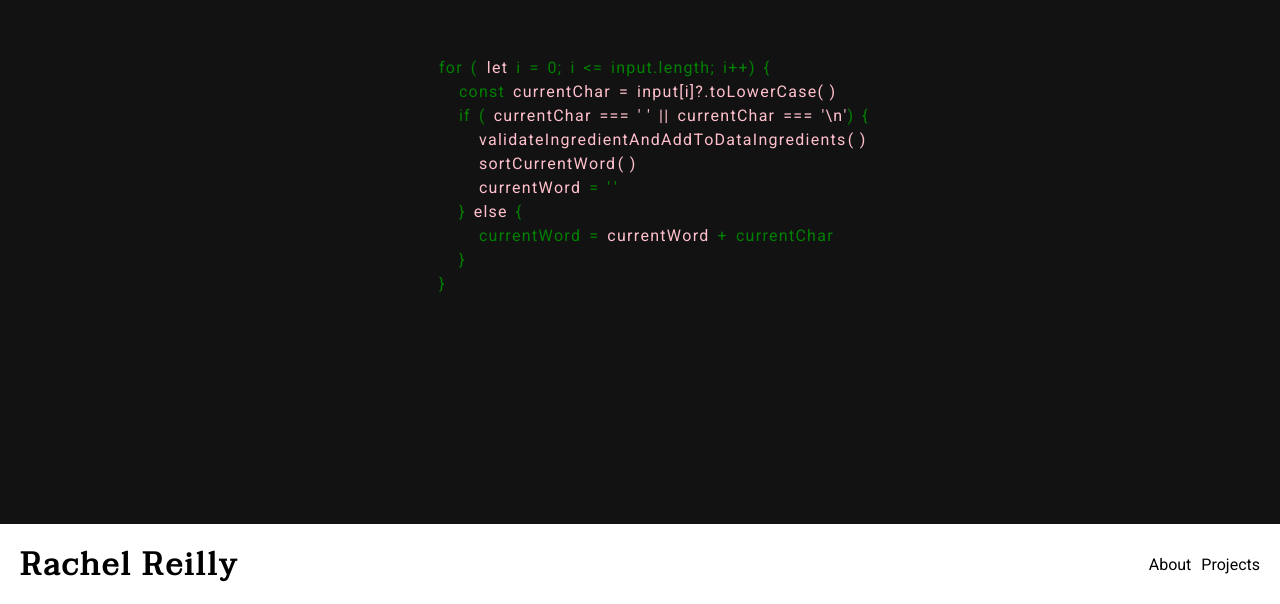
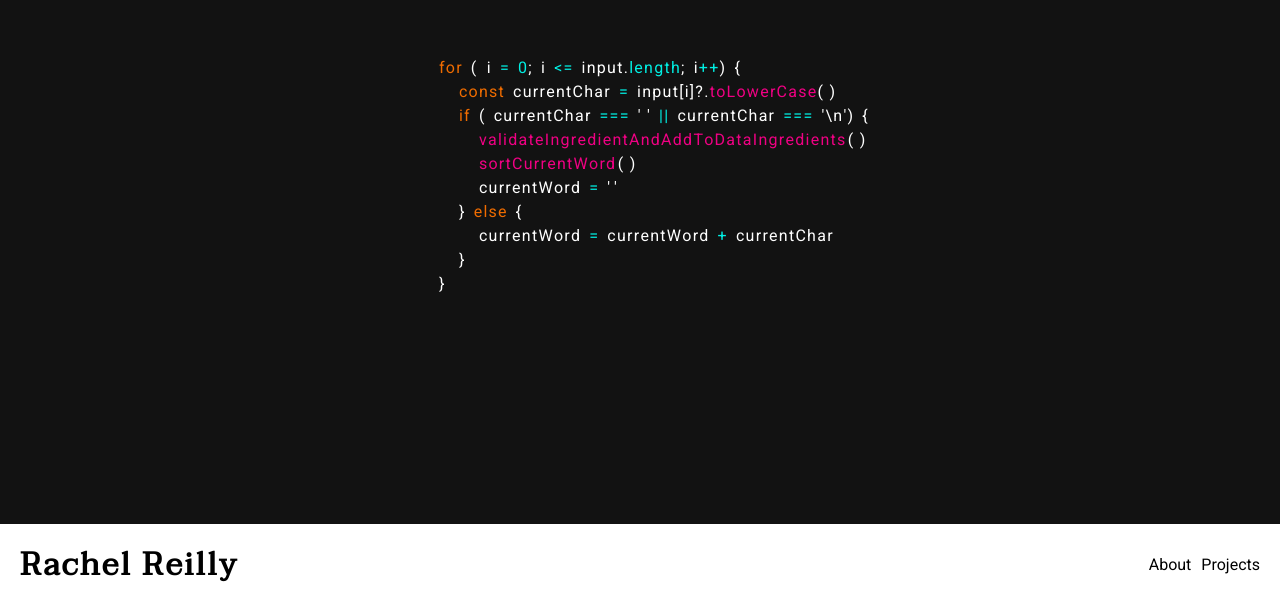
Before and after one commit to Rachanastasia/portfolio-new, a Next.js app: page / in a window 1280 px wide. Shown: the part 196-800 px from the top of the page. Built offline with nearby package versions, Linux system fonts and the light colour scheme.

Commit message:
adds colors to animation

```diff
--- a/components/Banner/LineOfText.js
+++ b/components/Banner/LineOfText.js
@@ -26,16 +26,15 @@ function FullLine({tabs, children}){
 export function Line19({tabs=1}){
     return (
        <FullLine tabs={tabs}>
-            <Word word='for' color='one' />
-            <Word word='( ' color='one' />
-            <Word word='let' color='two'  />
-            <Character char='i' />
-            <Character char='=' />
-            <Character char='0' />
+            <Word word='for' color='three' />
+            <Word word='( ' color='two' />
+            <Character char='i' color='two'  />
+            <Character char='=' color='one'/>
+            <Character char='0' color='one'/>
             <Character char=';' hasSpace={false}/>
             <Character char='i' />
             <Word word='<=' color='one' />
-            <Word word='input.' color='one' />
+            <Word word='input.' color='two' />
             <Word word='length' color='one' hasSpace={false}/>
             <Character char=';' hasSpace={false}/>
             <Character char='i' />
@@ -49,11 +48,11 @@ export function Line19({tabs=1}){
 export function Line20({tabs=1}){
     return (
        <FullLine tabs={tabs}>
-            <Word word='const' color='one' />
+            <Word word='const' color='three' />
             <Word word='currentChar' color='two' />
-            <Word word='=' color='two' />
+            <Word word='=' color='one' />
             <Word word='input[i]?.' color='two' />
-            <Word word='toLowerCase' color='two' hasSpace={false} />
+            <Word word='toLowerCase' color='four' hasSpace={false} />
             <Word word='( )' color='two' hasSpace={false}/>
         </FullLine>
     )
@@ -62,15 +61,15 @@ export function Line20({tabs=1}){
 export function Line21({tabs=1}){
     return (
        <FullLine tabs={tabs}>
-            <Word word='if' color='one' />
+            <Word word='if' color='three' />
             <Character char='(' />
             <Word word='currentChar' color='two' />
-            <Word word='===' color='two' />
+            <Word word='===' color='one' />
             <Word word="' '" color='two' />
-            <Word word='||' color='two' />
+            <Word word='||' color='one' />
             <Word word='currentChar' color='two' />
 
-            <Word word='===' color='two' />
+            <Word word='===' color='one' />
             <Word word="'\n'" color='two' />
             <Character char=')' hasSpace={false}/>
             <Character char='{' />
@@ -80,7 +79,7 @@ export function Line21({tabs=1}){
 export function Line22({tabs}){
     return (
         <FullLine tabs={tabs}>
-            <Word word='validateIngredientAndAddToDataIngredients' color='two' />
+            <Word word='validateIngredientAndAddToDataIngredients' color='four' />
             <Word word=' ( )' color='two' hasSpace={false} />
         </FullLine>
     )
@@ -88,7 +87,7 @@ export function Line22({tabs}){
 export function Line23({tabs}){
     return (
         <FullLine tabs={tabs}>
-            <Word word='sortCurrentWord' color='two' />
+            <Word word='sortCurrentWord' color='four' />
             <Word word=' ( )' color='two' hasSpace={false} />
         </FullLine>
     )
@@ -97,7 +96,7 @@ export function Line24({tabs}){
     return (
         <FullLine tabs={tabs}>
             <Word word='currentWord' color='two' />
-            <Character char='=' />
+            <Character char='=' color='one'/>
             <Character char="' '"/>
         </FullLine>
     )
@@ -107,7 +106,7 @@ export function Line25({tabs}){
     return (
         <FullLine tabs={tabs}>
             <Character char='}' />
-            <Word word='else' color='two' />
+            <Word word='else' color='three' />
             <Character char='{' />
         </FullLine>
     )
@@ -116,11 +115,11 @@ export function Line25({tabs}){
 export function Line26({tabs=1}){
     return (
        <FullLine tabs={tabs}>
-            <Word word='currentWord' color='one' />
-            <Character char='=' />
             <Word word='currentWord' color='two' />
-            <Character char='+' />
-            <Word word='currentChar' color='one' />
+            <Character char='=' color='one' />
+            <Word word='currentWord' color='two' />
+            <Character char='+' color='one'/>
+            <Word word='currentChar' color='two' />
         </FullLine>
     )
 }
@@ -144,6 +143,6 @@ function Word({word, color, hasSpace=true}){
         <span className={`animation-${color} animated-letter`} key={index}>{letter}</span>)}</div>
 }
 
-function Character({char, color='one', hasSpace=true}){
+function Character({char, color='two', hasSpace=true}){
     return <span className={`animation-${color} animated-letter ${hasSpace && 'animated-word'}`}>{char}</span>
 }
--- a/styles/_animation.sass
+++ b/styles/_animation.sass
@@ -1,11 +1,14 @@
 .animation-one
-    color: green
+    color: #00efe3
 
 .animation-two
-    color: pink
+    color: #fefefe
 
 .animation-three
-    color: orange
+    color: #ef6c00
+
+.animation-four
+    color: #ef0083
 
 .animated-word
     padding-left: $spacer-word
```
